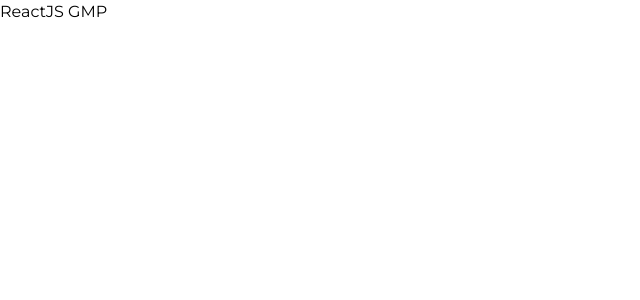
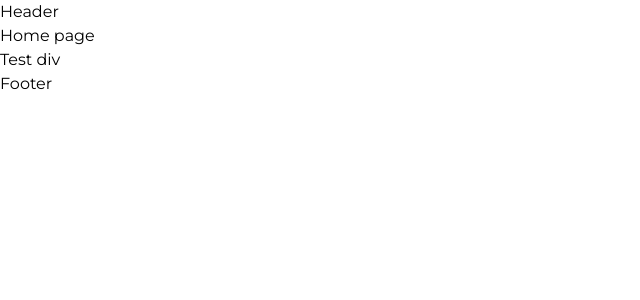
Before and after one commit to SavouryGin/react-ssr-movie-library, a React app: page / in a window 1280 px wide. Shown: the top 300 px of the page, without its empty margins (0-640 px from the left). Built offline with nearby package versions, Linux system fonts and the light colour scheme.

Commit message:
task-3: add the layout & basic routing

```diff
--- /dev/null
+++ b/src/components/app-router/index.tsx
@@ -0,0 +1,20 @@
+import Home from 'pages/home';
+import Layout from 'components/layout';
+import NotFoundPage from 'pages/not-found';
+import React from 'react';
+import { BrowserRouter, Route, Routes } from 'react-router-dom';
+
+function AppRouter(): React.ReactElement {
+  return (
+    <BrowserRouter>
+      <Routes>
+        <Route path={'/'} element={<Layout />}>
+          <Route index element={<Home />} />
+          <Route path={'*'} element={<NotFoundPage />} />
+        </Route>
+      </Routes>
+    </BrowserRouter>
+  );
+}
+
+export default AppRouter;
--- a/src/components/app/index.tsx
+++ b/src/components/app/index.tsx
@@ -1,7 +1,9 @@
+import AppRouter from 'components/app-router';
 import React from 'react';
 
 const App = (): React.ReactElement => {
-  return <div>ReactJS GMP</div>;
+  // TODO: wrap up with <Provider store={store}>
+  return <AppRouter />;
 };
 
 export default App;
--- /dev/null
+++ b/src/components/footer/index.tsx
@@ -0,0 +1,8 @@
+import React from 'react';
+import './styles.scss';
+
+const Footer = () => {
+  return <div className='footer'>Footer</div>;
+};
+
+export default Footer;
--- /dev/null
+++ b/src/components/header/index.tsx
@@ -0,0 +1,8 @@
+import React from 'react';
+import './styles.scss';
+
+const Header = () => {
+  return <div className='header'>Header</div>;
+};
+
+export default Header;
--- /dev/null
+++ b/src/components/layout/index.tsx
@@ -0,0 +1,20 @@
+import Footer from 'components/footer';
+import Header from 'components/header';
+import React from 'react';
+import { Outlet } from 'react-router-dom';
+
+import './styles.scss';
+
+const Layout = () => {
+  return (
+    <div className='layout'>
+      <Header />
+      <main className='layout__main'>
+        <Outlet />
+      </main>
+      <Footer />
+    </div>
+  );
+};
+
+export default Layout;
```
Also changed, not shown: src/components/footer/styles.scss (added), src/components/header/styles.scss (added), src/components/layout/styles.scss (added).
